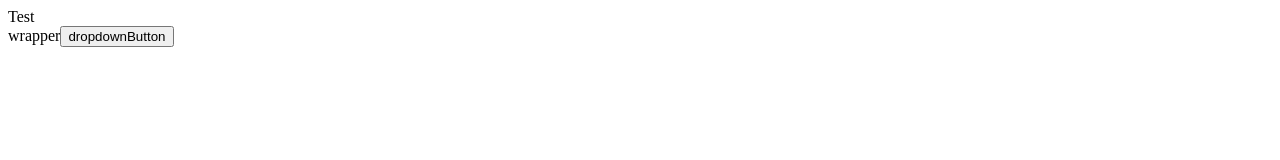
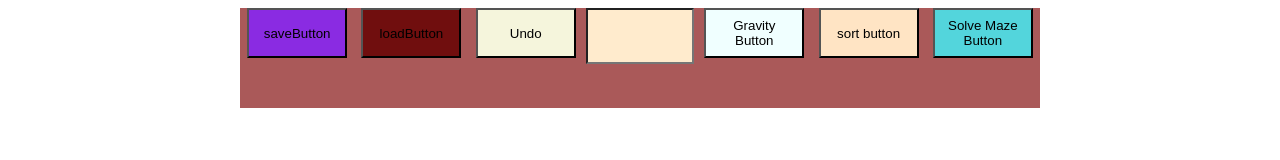
Before and after one commit to KirSpaceB/MazeFinder-FullStack, a plain HTML site: page main.html in a window 1280 px wide. Drawn offline with Linux system fonts and the light colour scheme.

Commit message:
Created the navbar UI

```diff
--- /dev/null
+++ b/createGridButton.js
@@ -0,0 +1,25 @@
+export class createGrid {
+  constructor() {
+    let createGridInput = document.createElement('input')
+    createGridInput.setAttribute('id', 'inputGrid');
+
+    this.createGridOnInput();
+
+    return createGridInput;
+  }
+
+  createGridOnInput() {
+    let divForGrid = document.createElement('div');
+    divForGrid.setAttribute('id', 'divForGrid');
+    document.body.appendChild(divForGrid);
+    this.Test();// question: Why can we refer to the Test method using this and it invokes the method, we get and output.
+                // While in navar.js, when we create
+                // a new instance of a class, whenever we invoke that class we need a return statement to get an output.
+  }
+  Test(rows,cols) {
+    let selectingDivForGrid = document.getElementById('divForGrid');
+    document.body.appendChild(selectingDivForGrid);
+
+    let grid = document.createElement('div'); // might just create a grid abstraction
+  }
+}
--- a/dropDownMenu.js
+++ /dev/null
@@ -1,19 +0,0 @@
-class dropDown {
-    constructor() {
-        const dropDownMenuWrapper = document.createElement('div');
-        dropDownMenuWrapper.innerHTML = 'wrapper';
-
-        const dropDownMenu = document.createElement('div');
-        dropDownMenu.innerHTML = 'dropdownmenu';
-
-        const dropDownButton = document.createElement('button');
-        dropDownButton.innerHTML = 'dropdownButton'
-
-        dropDownMenu.appendChild(dropDownButton);
-        dropDownMenuWrapper.appendChild(dropDownButton);
-        document.body.appendChild(dropDownMenuWrapper);
-
-
-    }
-}
-const newDropDown = new dropDown();
--- /dev/null
+++ b/gravityButton.js
@@ -0,0 +1,18 @@
+export class gravityNav {
+  constructor() {
+    let gravityButton = document.createElement('button');
+    gravityButton.setAttribute('id', 'gravityButton');
+    gravityButton.innerHTML = 'Gravity Button'
+    this.gravityButton = gravityButton;
+
+    this.gravityMode();
+
+    return gravityButton;
+  }
+
+  gravityMode() {
+    this.gravityButton.addEventListener('click', () => {
+      console.log('you are in gravity mode');
+    })
+  }
+}
--- /dev/null
+++ b/loadButton.js
@@ -0,0 +1,18 @@
+export class loadMazeNav {
+  constructor() {
+    let loadButton = document.createElement('button');
+    loadButton.setAttribute('id', 'loadButton');
+    loadButton.innerHTML = 'loadButton';
+    this.loadButton = loadButton;
+
+    this.Load();// always has to be at the end of the constructor
+
+    return loadButton;
+  }
+
+  Load() {
+    this.loadButton.addEventListener('click', () => {
+      console.log('clicking on loadbutton');
+    })
+  }
+}
--- a/main.css
+++ b/main.css
@@ -1,3 +1,47 @@
-.dropDownMenuWrapper {
-    background-color: beige;
+body {
+  display: grid;
+  justify-content: center;
 }
+.navbar {
+  display: grid;
+  grid-template-columns: repeat(7, 1fr);
+  justify-items: center;
+  width: 800px;
+  height: 100px;
+  background-color: rgb(170, 89, 89);
+}
+#saveButton {
+  width: 100px;
+  height: 50px;
+  background-color: blueviolet;
+}
+#loadButton {
+  width: 100px;
+  height: 50px;
+  background-color: rgb(112, 14, 14);
+}
+#gravityButton {
+  width: 100px;
+  height: 50px;
+  background-color: azure;
+}
+#undoNavButton {
+  width: 100px;
+  height: 50px;
+  background-color: beige;
+}
+#inputGrid {
+  width: 100px;
+  height: 50px;
+  background-color: blanchedalmond;
+}
+#sortMazeButton1 {
+  width: 100px;
+  height: 50px;
+  background-color: bisque;
+}
+#solveMazeButton {
+  width: 100px;
+  height: 50px;
+  background-color: rgb(83, 213, 220);
+}
--- a/main.html
+++ b/main.html
@@ -1,17 +1,14 @@
 <!DOCTYPE html>
 <html lang="en">
 <head>
-    <meta charset="UTF-8">
-    <meta http-equiv="X-UA-Compatible" content="IE=edge">
-    <meta name="viewport" content="width=device-width, initial-scale=1.0">
-    <link rel="stylesheet" href="main.css">
-    <script src="main.js"></script>
-    <title>Document</title>
+  <meta charset="UTF-8">
+  <meta http-equiv="X-UA-Compatible" content="IE=edge">
+  <meta name="viewport" content="width=device-width, initial-scale=1.0">
+  <link rel="stylesheet" href="main.css">
+  <title>Document</title>
 </head>
 <body>
 
 </body>
-
-<script src="saveButton.js"></script>
-<script src="dropDownMenu.js"></script>
+<script type="module" src="viewSingleton.js"></script>
 </html>
--- /dev/null
+++ b/navbar.js
@@ -0,0 +1,54 @@
+import { gravityNav } from "./gravityButton.js";
+import { loadMazeNav } from "./loadButton.js";
+import { saveButton } from "./saveButton.js";
+import { undoButtonNav } from "./undoButton.js";
+import {createGrid} from "./createGridButton.js";
+import { sortMazeButton1 } from "./sortMazeButton.js";
+import { solveMazeButton } from "./solveMazeButton.js";
+
+export class navbar {
+  constructor(saveButtonReal,loadButton,undoButton,creategridInput,gravityButton,solveButton,sortButton) {
+    let newSaveButton = new saveButton();
+    saveButtonReal = newSaveButton;
+    this.saveButtonReal = saveButtonReal;
+
+    let newLoadButton = new loadMazeNav();
+    loadButton = newLoadButton;
+    this.loadButton = loadButton;
+
+    let newgravityButton = new gravityNav();
+    gravityButton = newgravityButton;
+    this.gravityButton = gravityButton;
+
+    let newUndoButton = new undoButtonNav();
+    undoButton = newUndoButton;
+    this.undoButton = newUndoButton;
+
+    let newCreatGridInput = new createGrid();
+    creategridInput = newCreatGridInput;
+    this.creategridInput = creategridInput;
+
+    let newSortMazeButton = new sortMazeButton1();
+    sortButton = newSortMazeButton;
+    this.sortButton = sortButton;
+
+    let newSolveMazeButton = new solveMazeButton();
+    solveButton = newSolveMazeButton;
+    this.solveButton = solveButton;
+  }
+
+  creatingNavBar() {
+    const navBarDiv = document.createElement('div')
+    navBarDiv.className = 'navbar';
+    navBarDiv.setAttribute('id','navbar');
+    document.body.appendChild(navBarDiv);
+
+    navBarDiv.appendChild(this.saveButtonReal);
+    navBarDiv.appendChild(this.loadButton);
+    navBarDiv.appendChild(this.undoButton);
+    navBarDiv.appendChild(this.creategridInput);
+    navBarDiv.appendChild(this.gravityButton);
+    navBarDiv.appendChild(this.sortButton);
+    navBarDiv.appendChild(this.solveButton);
+  }
+}
--- a/question.js
+++ /dev/null
@@ -1,2 +0,0 @@
-//How would I add python to my eventListener
-//Since i'm doing fullstack with python and Javascript as my front and back I dont use a singleton? Because i'm putting my objects elsewhere
--- a/saveButton.js
+++ b/saveButton.js
@@ -1,12 +1,20 @@
-class saveButton {
-    constructor() {
-        const saveButton = document.createElement('div');
-        saveButton.classList.add('saveButton');
-        const textInSaveButton = document.createTextNode('Test');
-        saveButton.appendChild(textInSaveButton);
-        document.body.appendChild(saveButton);
-    }
+export class saveButton{
+  constructor() {
+    let saveMazeNav = document.createElement('button');
+    saveMazeNav.setAttribute('id', 'saveButton');
+    saveMazeNav.innerHTML = 'saveButton';
+    this.saveMazeNav = saveMazeNav;
+
+    this.TestMethod();
+
+    return saveMazeNav;
+  }
+
+  TestMethod() {
+    this.saveMazeNav.addEventListener('click', () => {
+      console.log('working')
+    })
+  }
+
+
 }
-
-const realSaveButton = new saveButton();
-realSaveButton();
--- /dev/null
+++ b/solveMazeButton.js
@@ -0,0 +1,18 @@
+export class solveMazeButton {
+  constructor() {
+    let solveMazeButton = document.createElement('button');
+    solveMazeButton.setAttribute('id', 'solveMazeButton');
+    solveMazeButton.innerHTML = 'Solve Maze Button'
+    this.solveMazeButton = solveMazeButton;
+
+    this.dropDownMenu();
+
+    return solveMazeButton;
+  }
+
+  dropDownMenu() {
+    this.solveMazeButton.addEventListener('click', () => {
+      console.log('solvemazebutton')
+    })
+  }
+}
--- /dev/null
+++ b/sortMazeButton.js
@@ -0,0 +1,23 @@
+export class sortMazeButton1 {
+  constructor() {
+    let sortMazeButton1 = document.createElement('button');
+    sortMazeButton1.setAttribute('id','sortMazeButton1');
+    sortMazeButton1.innerHTML = 'sort button';
+    this.sortMazeButton1 = sortMazeButton1;
+
+    this.sortWalls();
+    this.dropDownMenu();
+    return sortMazeButton1;
+  }
+
+  sortWalls() {
+    this.sortMazeButton1.addEventListener('click', () => {
+      console.log('sortwalls');
+    })
+  }
+  dropDownMenu() {
+    this.sortMazeButton1.addEventListener('click', () => {
+      console.log('dropdownmenu')
+    })
+  }
+}
--- /dev/null
+++ b/undoButton.js
@@ -0,0 +1,18 @@
+export class undoButtonNav {
+  constructor() {
+    let undoNavButton = document.createElement('button');
+    undoNavButton.setAttribute('id', 'undoNavButton');
+    undoNavButton.innerHTML = 'Undo'
+
+    this.undoButtonObject = undoNavButton;
+
+    this.Undo();
+    return undoNavButton;
+  }
+
+  Undo() {
+    this.undoButtonObject.addEventListener('click', () => {
+      console.log('undo');
+    })
+  }
+}
--- /dev/null
+++ b/viewSingleton.js
@@ -0,0 +1,4 @@
+import { navbar } from "./navbar.js";
+
+const navbar1 = new navbar();
+navbar1.creatingNavBar();
```
Also changed, not shown: main.js (deleted), 1 other file.
